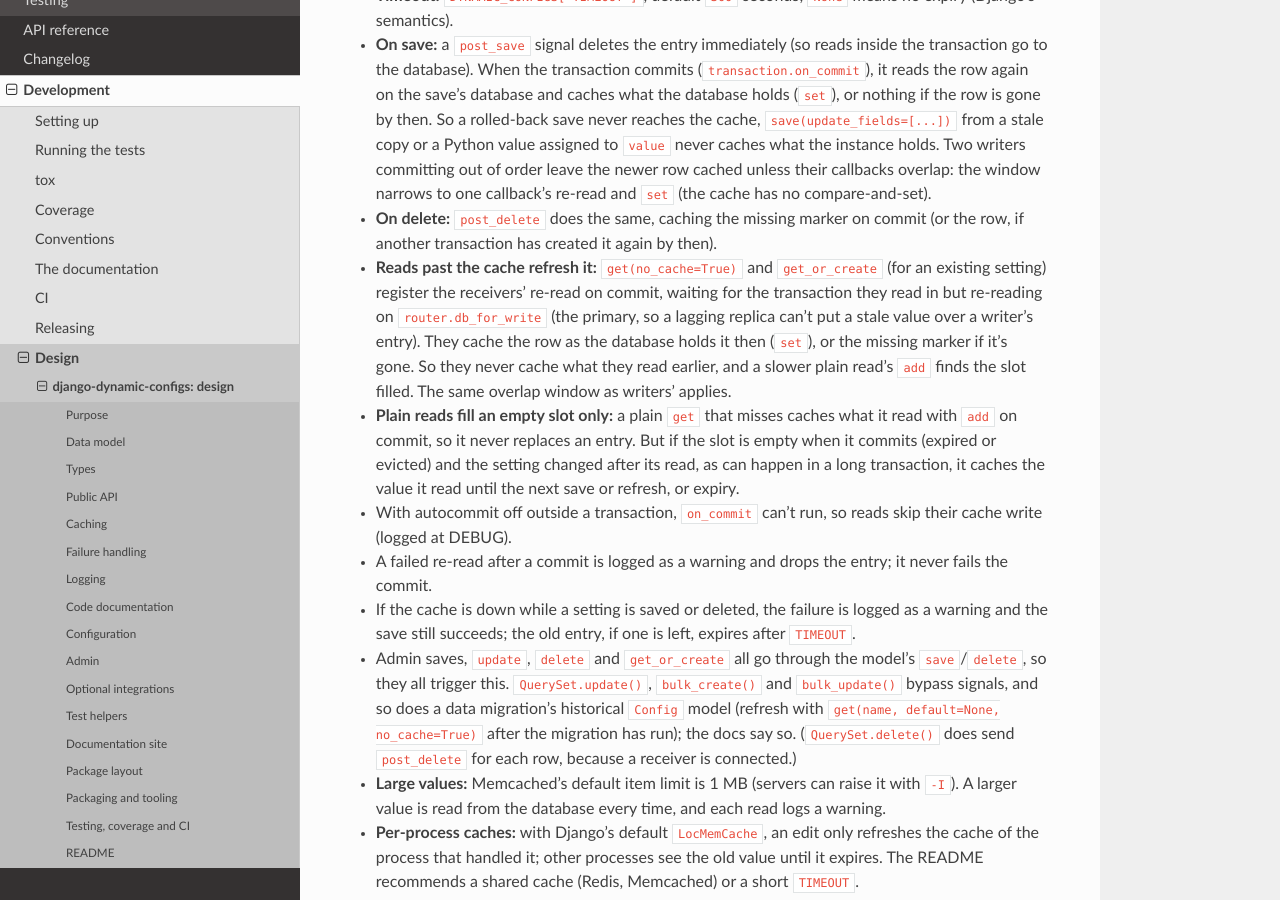
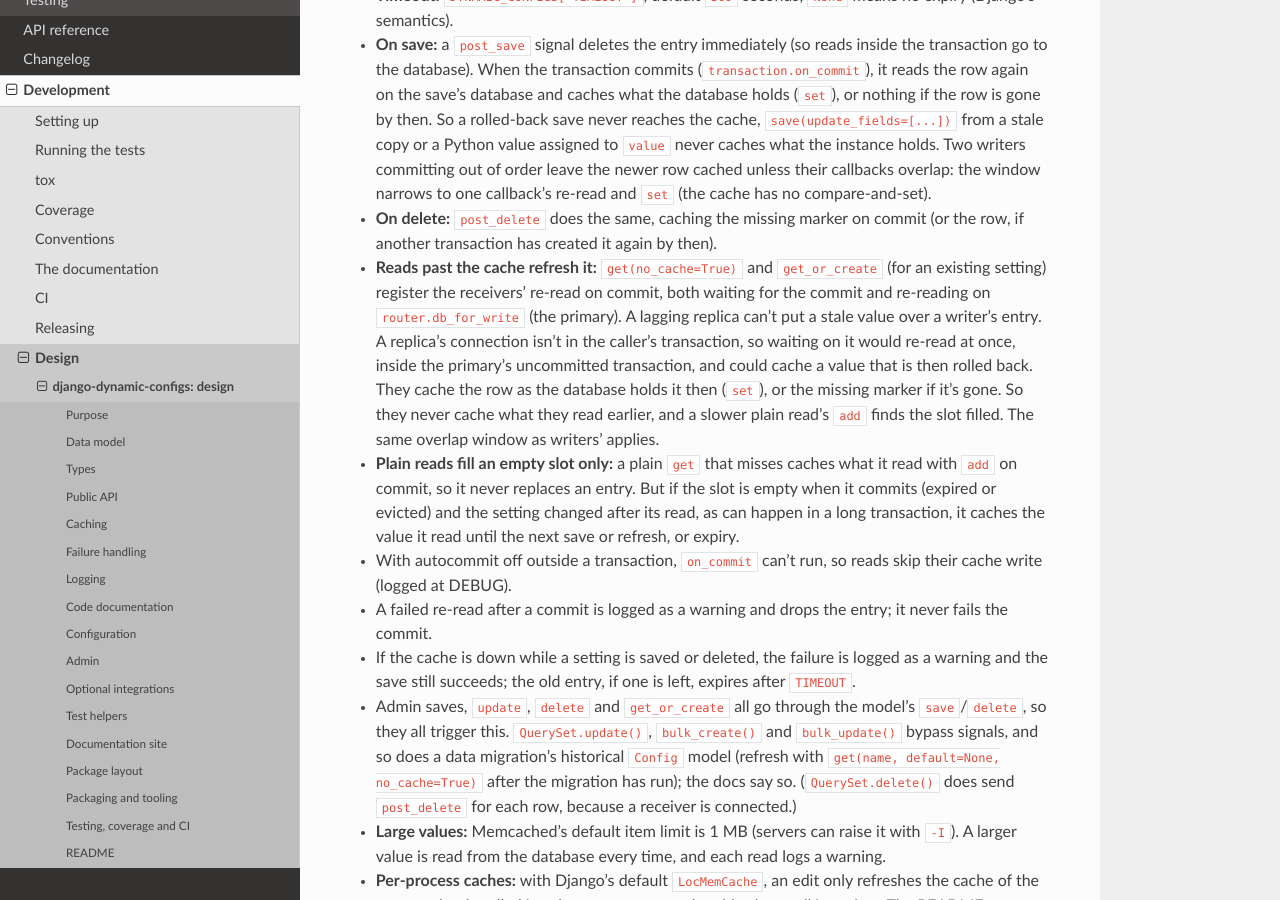
Before and after one commit to Tecktron/django-dynamic-configs, a Sphinx documentation site: the page built from docs/design/django-dynamic-configs.md, in a window 1280 px wide and 900 px high, scrolled down 12018 px. Built offline with Sphinx 7.4.7 and the Read the Docs theme 3.1.0, drawn with Linux system fonts in a browser that asks for light colours.

Commit message:
Wait for the primary's commit before a refresh re-reads
get(no_cache=True) and get_or_create registered their cache refresh on
the read alias but re-read on the write alias. With a replica router
the replica's connection isn't in the caller's transaction, so the
callback ran at once and re-read through the primary connection, still
inside the uncommitted atomic(), caching a value that was then rolled
back. refresh_on_commit now takes the alias from router.db_for_write
for both the wait and the re-read, and no longer takes a using
argument.

write_from_database caught only DatabaseError, so an InterfaceError
(a closed connection) escaped an already-committed save and skipped
later on_commit callbacks. It now catches django.db.Error, as the spec
says a failed re-read never fails the commit.

The signals module docstring claimed the last writer's callback can't
cache an older value; it now names the overlap window, as caching.md
and write_from_database do.

The tests get a second in-memory SQLite alias, replica, which only the
tests that route reads to it create.

```diff
--- a/docs/design/django-dynamic-configs.md
+++ b/docs/design/django-dynamic-configs.md
@@ -429,11 +429,12 @@ Defined in `dynamic_configs/exceptions.py`, except `ConfigDoesNotExist`, which n
 - **On delete:** `post_delete` does the same, caching the missing marker on commit (or the row, if another
   transaction has created it again by then).
 - **Reads past the cache refresh it:** `get(no_cache=True)` and `get_or_create` (for an existing setting) register
-  the receivers' re-read on commit, waiting for the transaction they read in but re-reading on
-  `router.db_for_write` (the primary, so a lagging replica can't put a stale value over a writer's entry). They
-  cache the row as the database holds it then (`set`), or the missing marker if it's gone. So they never cache what
-  they read earlier, and a slower plain read's `add` finds the slot filled. The same overlap window as writers'
-  applies.
+  the receivers' re-read on commit, both waiting for the commit and re-reading on `router.db_for_write` (the
+  primary). A lagging replica can't put a stale value over a writer's entry. A replica's connection isn't in the
+  caller's transaction, so waiting on it would re-read at once, inside the primary's uncommitted transaction, and
+  could cache a value that is then rolled back. They cache the row as the database holds it then (`set`), or the
+  missing marker if it's gone. So they never cache what they read earlier, and a slower plain read's `add` finds
+  the slot filled. The same overlap window as writers' applies.
 - **Plain reads fill an empty slot only:** a plain `get` that misses caches what it read with `add` on commit, so it
   never replaces an entry. But if the slot is empty when it commits (expired or evicted) and the setting changed
   after its read, as can happen in a long transaction, it caches the value it read until the next save or refresh,
```
Also changed, not shown: docs/api.md (+3 -3 lines), docs/caching.md (+3 -3 lines), 7 other files.
